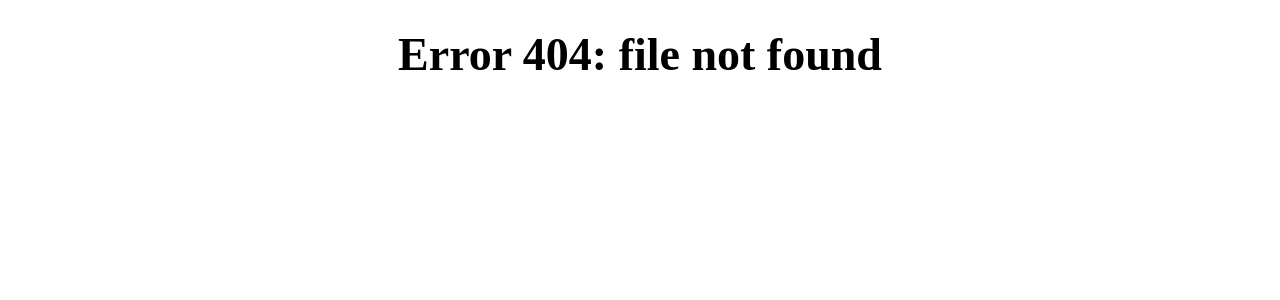
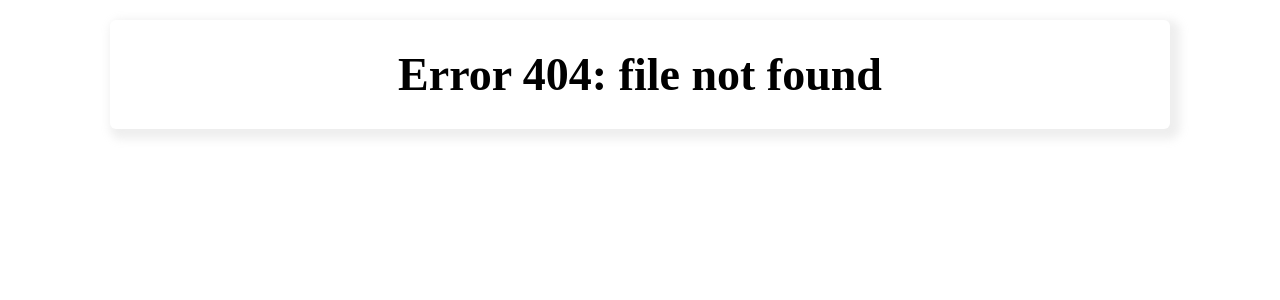
Before and after one commit to abel325/CS50W_Wiki, a Django app: page /wiki/1 in a window 1280 px wide. Shown: the part 60-360 px from the top of the page. Run offline with Django 3.2, Linux system fonts and the light colour scheme.

Commit message:
Make entry page card and center btns

```diff
--- a/encyclopedia/static/encyclopedia/styles.css
+++ b/encyclopedia/static/encyclopedia/styles.css
@@ -186,10 +186,26 @@
 /* <===================================================================> */
 /* For Entry Page */
 
-#dsc-container {
+/* #dsc-container {
     padding: 20px;
     line-height: 1.5;
     font-size: 18px;
+} */
+
+#dsc-container {
+    display: flex;
+    flex-direction: column;
+    max-width: 1100px;
+    margin: 0 auto;
+    padding: 20px 20px;
+}
+
+#dsc-container #dsc-card {
+    box-shadow: 5px 5px 10px 5px rgba(170, 170, 170, 0.2);
+    border-radius: 6px;
+    line-height: 1.5;
+    width: 100%;
+    padding: 20px;
 }
 
 #dsc-container ul, ol {
@@ -200,7 +216,7 @@
     font-size: 15px;
     color: #fff;
     background-color: #2e7ffe;
-    margin: 20px 0;
+    margin-top: 20px;
     padding: 10px 15px;
     border: none;
     border-radius: 5px;
@@ -225,7 +241,8 @@
     font-size: 15px;
     color: #fff;
     background-color: #ea4335;
-    margin: 20px 0;
+    margin-top: 20px;
+
     padding: 10px 15px;
     border: none;
     border-radius: 5px;
@@ -239,6 +256,13 @@
 #ed-btns-container {
     display: flex;
     justify-content: space-between;
+    align-items: center;
+}
+
+@media (max-width: 300px) {
+    #ed-btns-container {
+        flex-direction: column;
+    }
 }
 
 /* <===================================================================> */
@@ -303,7 +327,7 @@
     font-size: 15px;
     color: #fff;
     background-color: #2e7ffe;
-    margin: 10px 0;
+    margin-top: 20px;
     padding: 10px 15px;
     border: none;
     border-radius: 5px;
@@ -328,7 +352,7 @@
     font-size: 15px;
     color: #fff;
     background-color: #ea4335;
-    margin: 10px 0;
+    margin-top: 20px;
     padding: 10px 15px;
     border: none;
     border-radius: 5px;
@@ -378,7 +402,7 @@
     font-size: 15px;
     color: #fff;
     background-color: #ea4335;
-    margin: 10px 0;
+    margin-top: 20px;
     padding: 10px 15px;
     border: none;
     border-radius: 5px;
@@ -394,7 +418,7 @@
     font-size: 15px;
     color: #fff;
     background-color: #2e7ffe;
-    margin: 10px 0;
+    margin-top: 20px;
     padding: 10px 15px;
     border: none;
     border-radius: 5px;
--- a/encyclopedia/templates/encyclopedia/entries.html
+++ b/encyclopedia/templates/encyclopedia/entries.html
@@ -6,6 +6,7 @@
 
 {% block body %}
     <div id="dsc-container">
+        <div id="dsc-card">
             {{ entry | safe }}
             <div id="ed-btns-container">
                 <form action="{% url 'edit_page' %}" method="get">
@@ -18,4 +19,5 @@
                 </form>
             </div>
         </div>
+    </div>
 {% endblock %}
```
Also changed, not shown: entries/JavaScript Fundamentals.md (+3 -0 lines). Lines whose indentation alone changed are shown as unchanged.
